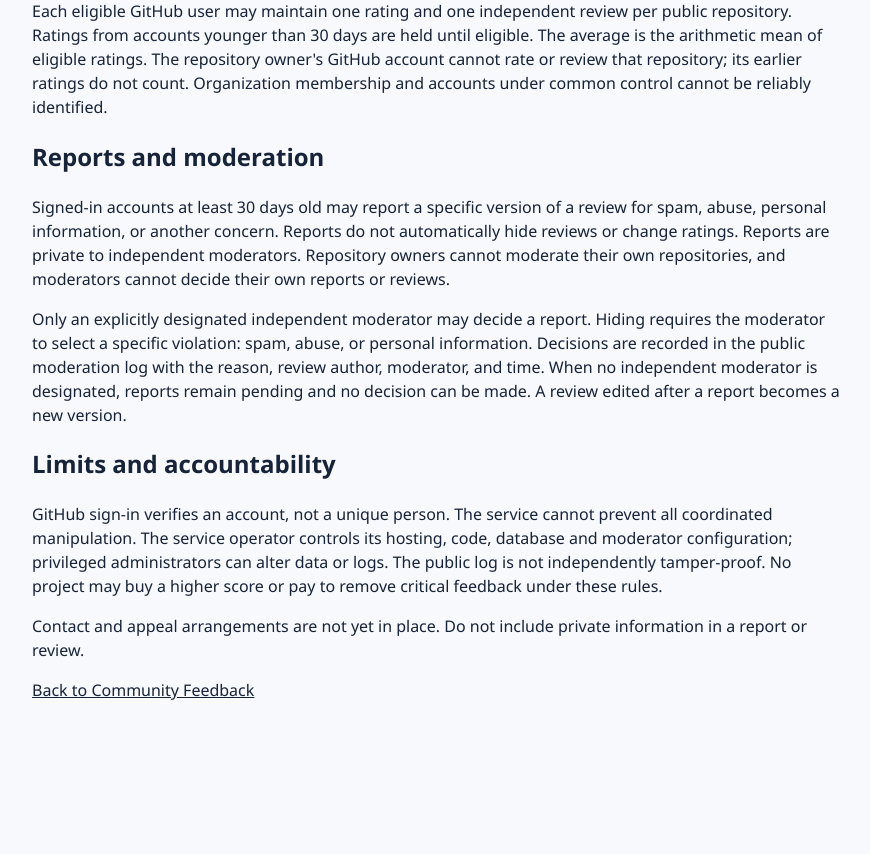
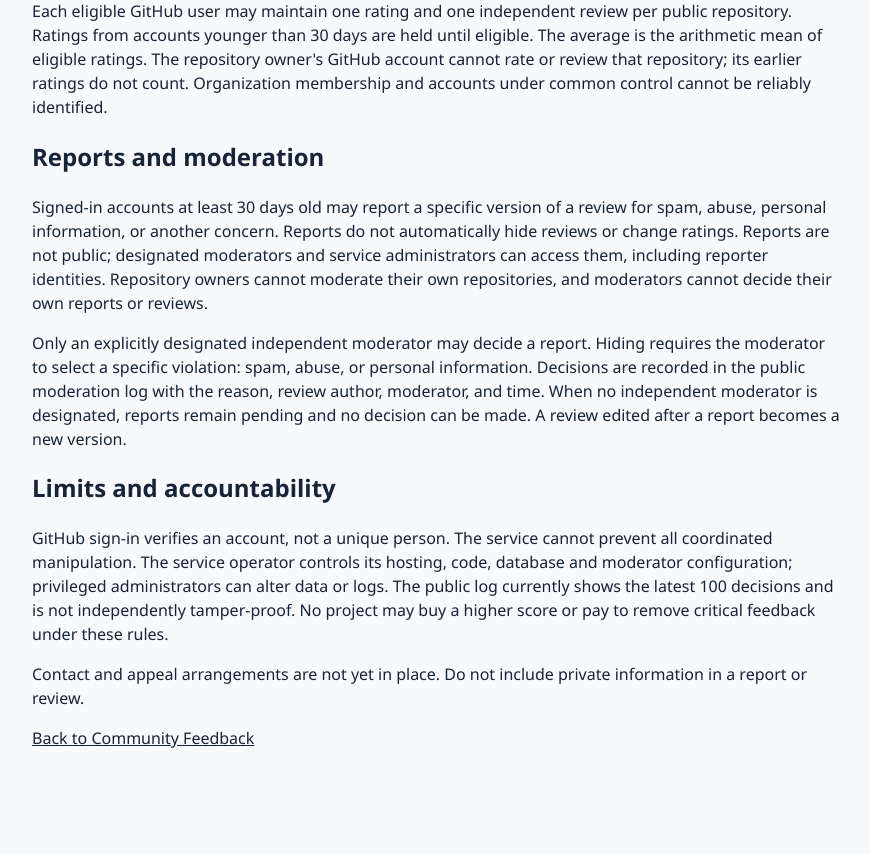
Before and after one commit to antropos17/reviews-test, a Flask app: page /rules in a window 1280 px wide. Shown: the part 361-1215 px from the top of the page, without its empty margins (204-1074 px from the left). Before the commit the page ends 1061 px from the top, so only its background shows below. Run offline with Flask 3, Linux system fonts and the light colour scheme.

Commit message:
Clarify owner controls and report privacy

```diff
--- a/feedback-service/static/app.js
+++ b/feedback-service/static/app.js
@@ -48,6 +48,7 @@ function render(data) {
   $('#score-stars').textContent = '★'.repeat(fullStars) + '☆'.repeat(5 - fullStars);
   $('#count').textContent = data.count ? data.count + (data.count === 1 ? ' rating' : ' ratings') : 'No ratings yet';
   $('#rating-label').textContent = data.user?.owner ? 'Project owner' : (data.user?.rating ? data.user.rating + ' of 5' : '');
+  $('#rate-hint').textContent = data.user?.owner ? 'Owners cannot rate their own project.' : 'Choose a star to rate this project.';
   $('#login').href = '/auth/login?' + query();
   $('#login').hidden = !!data.user;
   $('#logout').hidden = !data.user;
--- a/feedback-service/templates/index.html
+++ b/feedback-service/templates/index.html
@@ -22,7 +22,7 @@
     <div class="project-heading"><div><p class="section-label">Community feedback</p><h2 id="project"></h2></div><a id="github-repo" class="repo-link" target="_blank" rel="noopener noreferrer">View on GitHub <span aria-hidden="true">↗</span></a></div>
     <div class="overview">
       <div class="score"><div id="average" class="average">—</div><div><span id="score-stars" class="score-stars" aria-hidden="true">☆☆☆☆☆</span><div id="count" class="muted">No ratings yet</div></div></div>
-      <div class="rate-box"><div class="rate-title">Your rating <span id="rating-label" class="muted"></span></div><div class="stars" role="group" aria-label="Your rating"><button type="button" class="star" data-rating="1" aria-label="Rate 1 out of 5" aria-pressed="false">★</button><button type="button" class="star" data-rating="2" aria-label="Rate 2 out of 5" aria-pressed="false">★</button><button type="button" class="star" data-rating="3" aria-label="Rate 3 out of 5" aria-pressed="false">★</button><button type="button" class="star" data-rating="4" aria-label="Rate 4 out of 5" aria-pressed="false">★</button><button type="button" class="star" data-rating="5" aria-label="Rate 5 out of 5" aria-pressed="false">★</button></div><p class="hint">Choose a star to rate this project.</p></div>
+      <div class="rate-box"><div class="rate-title">Your rating <span id="rating-label" class="muted"></span></div><div class="stars" role="group" aria-label="Your rating"><button type="button" class="star" data-rating="1" aria-label="Rate 1 out of 5" aria-pressed="false">★</button><button type="button" class="star" data-rating="2" aria-label="Rate 2 out of 5" aria-pressed="false">★</button><button type="button" class="star" data-rating="3" aria-label="Rate 3 out of 5" aria-pressed="false">★</button><button type="button" class="star" data-rating="4" aria-label="Rate 4 out of 5" aria-pressed="false">★</button><button type="button" class="star" data-rating="5" aria-label="Rate 5 out of 5" aria-pressed="false">★</button></div><p id="rate-hint" class="hint">Choose a star to rate this project.</p></div>
     </div>
     <div class="identity-row"><a id="login" class="button button-secondary" href="#">Sign in with GitHub</a><span id="identity" class="muted"></span><button id="logout" class="button button-quiet" type="button" hidden>Sign out</button></div>
     <div class="review-heading"><div><h2>Reviews</h2><p class="muted">Honest experiences from the community.</p></div><button id="open-review" type="button" class="button button-primary">Write a review</button></div>
--- a/feedback-service/templates/rules.html
+++ b/feedback-service/templates/rules.html
@@ -3,7 +3,7 @@
 <body><header class="topbar"><div class="topbar-inner"><a class="brand" href="/">Community Feedback</a></div></header><main>
 <h1>Transparency rules</h1><p>These rules explain the service's current behavior. This badge is not a certification of software quality or security.</p>
 <h2>Ratings and reviews</h2><p>Each eligible GitHub user may maintain one rating and one independent review per public repository. Ratings from accounts younger than 30 days are held until eligible. The average is the arithmetic mean of eligible ratings. The repository owner's GitHub account cannot rate or review that repository; its earlier ratings do not count. Organization membership and accounts under common control cannot be reliably identified.</p>
-<h2>Reports and moderation</h2><p>Signed-in accounts at least 30 days old may report a specific version of a review for spam, abuse, personal information, or another concern. Reports do not automatically hide reviews or change ratings. Reports are private to independent moderators. Repository owners cannot moderate their own repositories, and moderators cannot decide their own reports or reviews.</p><p>Only an explicitly designated independent moderator may decide a report. Hiding requires the moderator to select a specific violation: spam, abuse, or personal information. Decisions are recorded in the public moderation log with the reason, review author, moderator, and time. When no independent moderator is designated, reports remain pending and no decision can be made. A review edited after a report becomes a new version.</p>
-<h2>Limits and accountability</h2><p>GitHub sign-in verifies an account, not a unique person. The service cannot prevent all coordinated manipulation. The service operator controls its hosting, code, database and moderator configuration; privileged administrators can alter data or logs. The public log is not independently tamper-proof. No project may buy a higher score or pay to remove critical feedback under these rules.</p>
+<h2>Reports and moderation</h2><p>Signed-in accounts at least 30 days old may report a specific version of a review for spam, abuse, personal information, or another concern. Reports do not automatically hide reviews or change ratings. Reports are not public; designated moderators and service administrators can access them, including reporter identities. Repository owners cannot moderate their own repositories, and moderators cannot decide their own reports or reviews.</p><p>Only an explicitly designated independent moderator may decide a report. Hiding requires the moderator to select a specific violation: spam, abuse, or personal information. Decisions are recorded in the public moderation log with the reason, review author, moderator, and time. When no independent moderator is designated, reports remain pending and no decision can be made. A review edited after a report becomes a new version.</p>
+<h2>Limits and accountability</h2><p>GitHub sign-in verifies an account, not a unique person. The service cannot prevent all coordinated manipulation. The service operator controls its hosting, code, database and moderator configuration; privileged administrators can alter data or logs. The public log currently shows the latest 100 decisions and is not independently tamper-proof. No project may buy a higher score or pay to remove critical feedback under these rules.</p>
 <p>Contact and appeal arrangements are not yet in place. Do not include private information in a report or review.</p>
 <p><a href="/">Back to Community Feedback</a></p></main></body></html>
```
Also changed, not shown: feedback-service/README.md.
